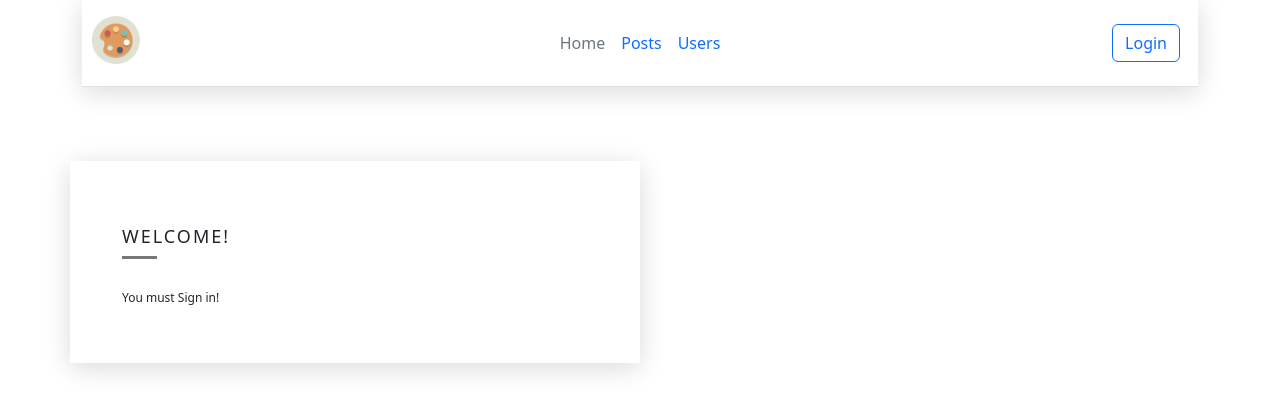
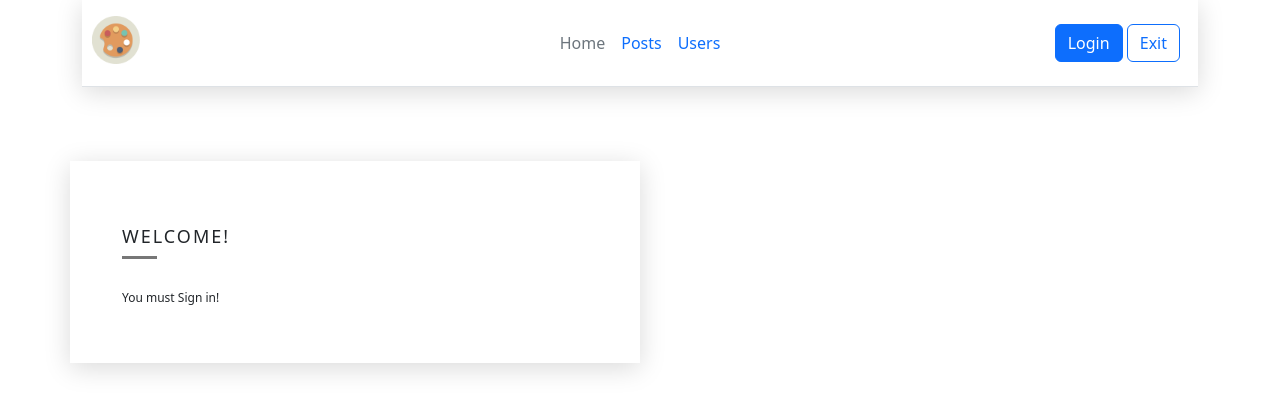
Before and after one commit to MaksymChiachakov/flask-blog, a Flask app: page /admin/ in a window 1280 px wide. Shown: the top 413 px of the page. Run offline with Flask 2, Linux system fonts and the light colour scheme.

Commit message:
change links

```diff
--- a/admin/admin.py
+++ b/admin/admin.py
@@ -51,6 +51,12 @@ def login():
             flash("Login or password is not correct", "error")
 
     return render_template("admin/login.html")
+
+# Go to be Simple User
+@admin.route("/home")
+def go_back():
+    return redirect("/home")
+
 
 # Logout
 @admin.route('/logout', methods=['GET', 'POST'])
--- a/admin/templates/admin/base3.html
+++ b/admin/templates/admin/base3.html
@@ -1,10 +1,12 @@
 <!DOCTYPE html>
 <html lang="en">
+
 <head>
     <meta charset="UTF-8">
     <meta name="viewport" content="width=device-width, initial-scale=1.0">
     <link rel="icon" href="../static/img/icon.png" type="image/x-icon">
-    <link href="https://cdn.jsdelivr.net/npm/bootstrap@5.3.2/dist/css/bootstrap.min.css" rel="stylesheet" integrity="sha384-T3c6CoIi6uLrA9TneNEoa7RxnatzjcDSCmG1MXxSR1GAsXEV/Dwwykc2MPK8M2HN" crossorigin="anonymous">
+    <link href="https://cdn.jsdelivr.net/npm/bootstrap@5.3.2/dist/css/bootstrap.min.css" rel="stylesheet"
+        integrity="sha384-T3c6CoIi6uLrA9TneNEoa7RxnatzjcDSCmG1MXxSR1GAsXEV/Dwwykc2MPK8M2HN" crossorigin="anonymous">
     {% block link -%}
     {% if link %}
     {{ link }}
@@ -20,9 +22,11 @@
     {% endif %}
     {% endblock %}
 </head>
+
 <body>
     <div class="container">
-        <header class="d-flex flex-wrap align-items-center justify-content-center justify-content-md-between py-3 mb-4 border-bottom">
+        <header
+            class="d-flex flex-wrap align-items-center justify-content-center justify-content-md-between py-3 mb-4 border-bottom">
             <div class="col-md-3 mb-2 mb-md-0">
                 <a href="/" class="d-inline-flex link-body-emphasis text-decoration-none">
                     <img class="header__img" src="{{ url_for('static', filename='img/icon.png') }}" alt="law">
@@ -37,7 +41,8 @@
 
             {% if not isLogged %}
             <div class="col-md-3 text-end">
-                   <a href="{{ url_for('admin.login') }}" class="btn btn-outline-primary me-2">Login</a>
+                <a href="{{ url_for('admin.login') }}" class="btn btn-primary">Login</a>
+                <a href="{{ url_for('admin.go_back') }}" class="btn btn-outline-primary me-2">Exit</a>
             </div>
             {% else %}
             <div class="col-md-3 text-end">
@@ -48,4 +53,5 @@
         {% block content -%}{% endblock %}
     </div>
 </body>
+
 </html>
```
Lines whose indentation alone changed are shown as unchanged.
